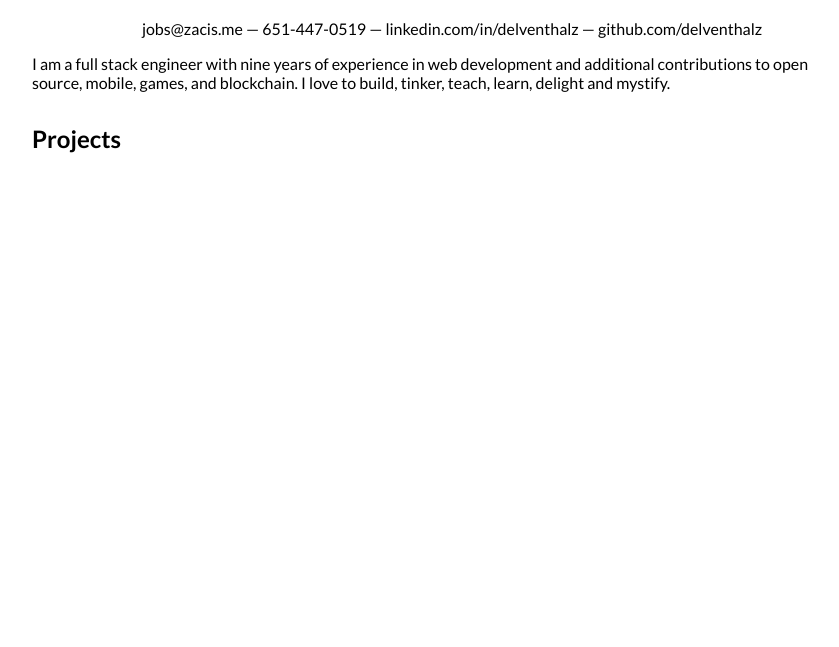
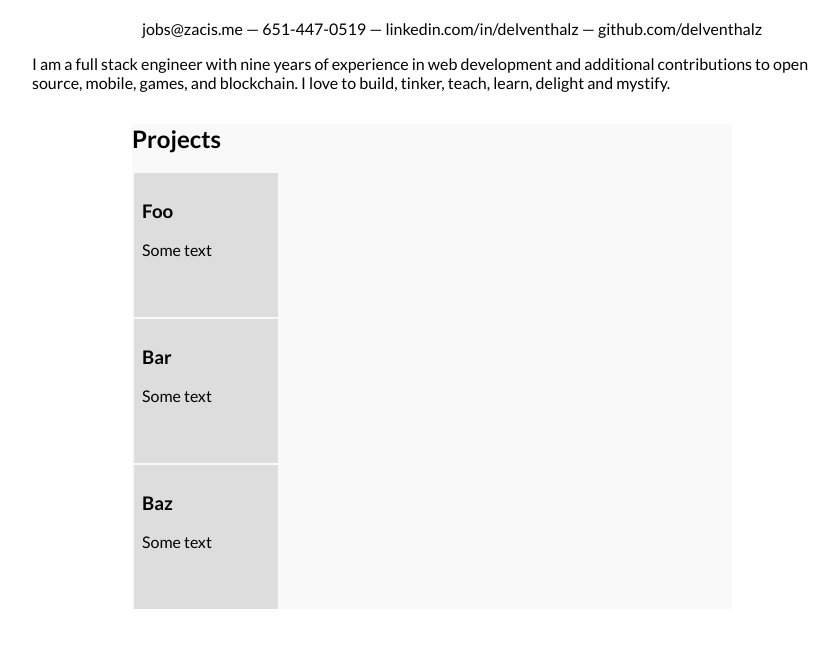
Before and after one commit to delventhalz/zacis.me, a website: page public/index.html in a window 1280 px wide. Shown: the part 87-734 px from the top of the page, without its empty margins (208-1047 px from the left). Drawn offline with nearby package versions, Linux system fonts and the light colour scheme.

Commit message:
Quick proof-of-concept for data driven gallery

```diff
--- a/public/index.html
+++ b/public/index.html
@@ -41,6 +41,6 @@
         }
       }
     </script>
-    <script src="scripts/projects.js" type="module"></script>
+    <script src="projects/index.js" type="module"></script>
   </body>
 </html>
--- /dev/null
+++ b/public/projects/data.json
@@ -0,0 +1,14 @@
+[
+  {
+    "id": "foo",
+    "title": "Foo"
+  },
+  {
+    "id": "bar",
+    "title": "Bar"
+  },
+  {
+    "id": "baz",
+    "title": "Baz"
+  }
+]
--- /dev/null
+++ b/public/projects/index.js
@@ -0,0 +1,12 @@
+import { h, render } from 'preact';
+import { Project } from './project.js';
+import data from './data.json' with { type: 'json' };
+
+function Projects() {
+  return [
+    h('h2', null, 'Projects'),
+    data.map(({ id, title }) => h(Project, { key: id, title }))
+  ];
+}
+
+render(h(Projects), document.getElementById('projects'));
--- /dev/null
+++ b/public/projects/project.js
@@ -0,0 +1,10 @@
+import { h } from 'preact';
+
+export function Project(props) {
+  const { title } = props;
+
+  return h('div', { class: 'project' },
+    h('h3', null, title),
+    h('div', null, 'Some text')
+  );
+}
--- a/public/scripts/projects.js
+++ /dev/null
@@ -1,7 +0,0 @@
-import { h, render } from 'preact';
-
-function Projects() {
-  return h('h2', null, 'Projects');
-}
-
-render(h(Projects), document.getElementById('projects'));
--- a/public/styles.css
+++ b/public/styles.css
@@ -69,5 +69,16 @@ ul.horizontal-list li + li::before {
 }
 
 section#projects {
-  margin-top: 2rem;
+  margin: 2rem auto;
+  max-width: 600px;
+  background-color: #f9f9f9;
 }
+
+.project {
+  height: 128px;
+  width: 128px;
+  overflow: hidden;
+  background-color: #ddd;
+  padding: 8px;
+  margin: 2px;
+}
```
